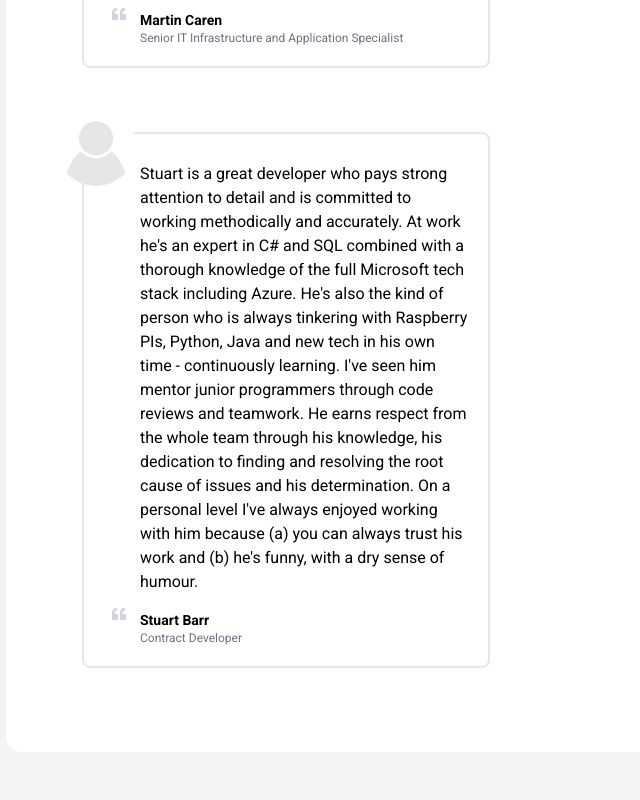
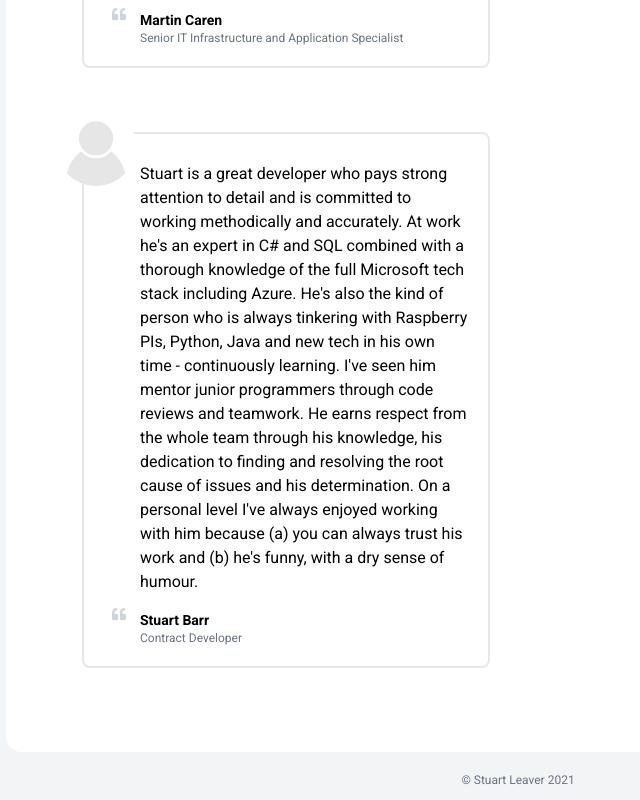
Before and after one commit to stuartleaver/stuartleaver.co.uk, a Vue app: page / in a window 1280 px wide. Shown: the part 1044-1844 px from the top of the page, without its empty margins (122-762 px from the left). Before the commit the page ends 1796 px from the top, so only its background shows below. Built offline with nearby package versions, Linux system fonts and the light colour scheme.

Commit message:
Move the footer to the bottom and add the year

```diff
--- a/src/components/SiteFooter.vue
+++ b/src/components/SiteFooter.vue
@@ -1,5 +1,9 @@
 <template>
-  <footer><div class="copyright">&copy; Stuart Leaver</div></footer>
+  <footer>
+    <div class="copyright">
+      &copy; Stuart Leaver {{ new Date().getFullYear() }}
+    </div>
+  </footer>
 </template>
 <script>
 export default {
@@ -8,7 +12,7 @@ export default {
 </script>
 <style lang="postcss">
 footer {
-  @apply fixed bottom-0 left-0 right-0;
+  @apply bottom-0 left-0 right-0 mt-5;
 }
 .copyright {
   @apply mb-3 text-center text-xs text-gray-500;
```
